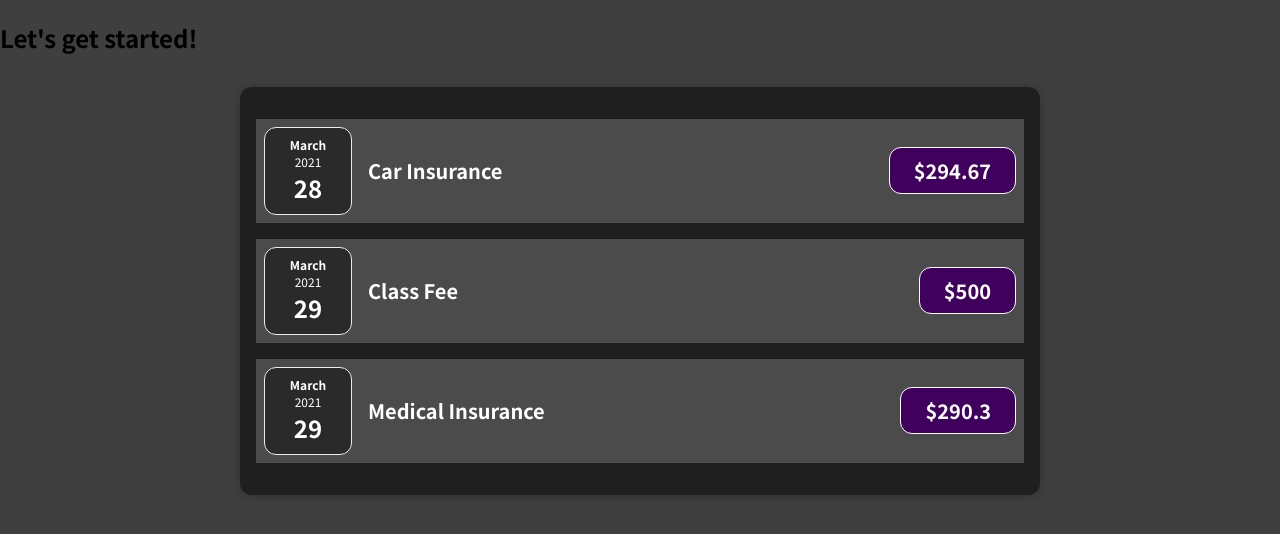
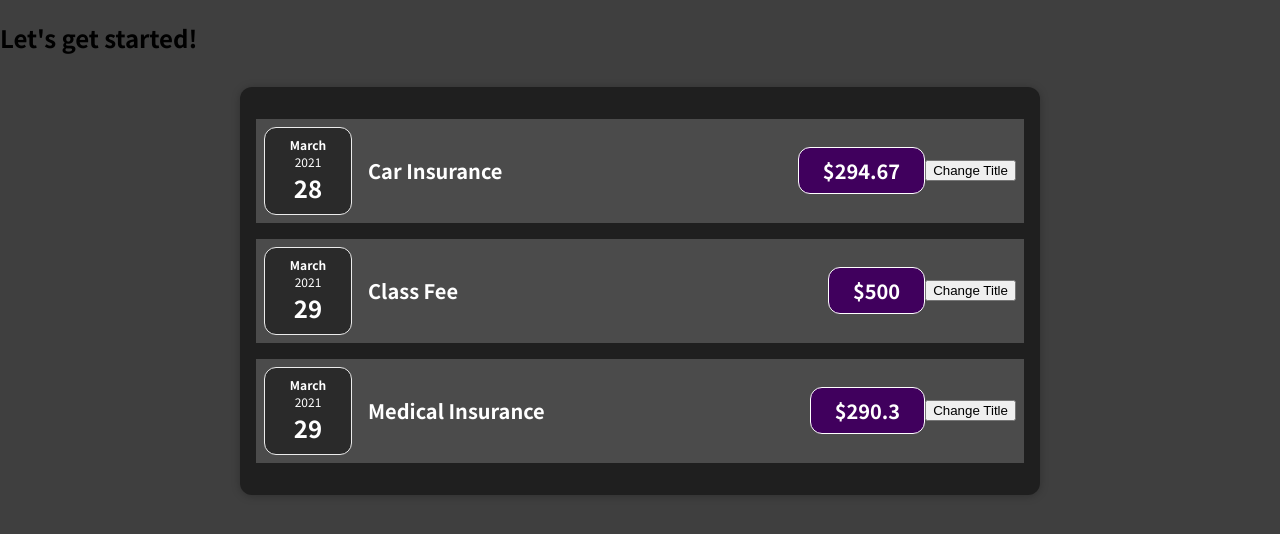
Before and after one commit to RahulFernando/react-complete-guide, a React (Create React App) app: page / in a window 1280 px wide. Shown: the top 534 px of the page. Built offline with nearby package versions, Linux system fonts and the light colour scheme.

Commit message:
use of states

```diff
--- a/src/components/expenses/ExpenseItem.js
+++ b/src/components/expenses/ExpenseItem.js
@@ -1,14 +1,17 @@
-import React from 'react';
+import React, { useState } from 'react';
 import ExpenseDate from './ExpenseDate';
 
 const ExpenseItem = (props) => {
+  const [title, setTitle] = useState(props.expense_title);
+
   return (
     <div className="expense-item">
       <ExpenseDate expense_date={props.expense_date} />
       <div className="expense-item__description">
-        <h2>{props.expense_title}</h2>
+        <h2>{title}</h2>
         <div className="expense-item__price">${props.expense_amount}</div>
       </div>
+      <button onClick={() => setTitle('Updated!!!')}>Change Title</button>
     </div>
   );
 }
```
Also changed, not shown: 1 other file (tests, documents, lock files or other folders).
